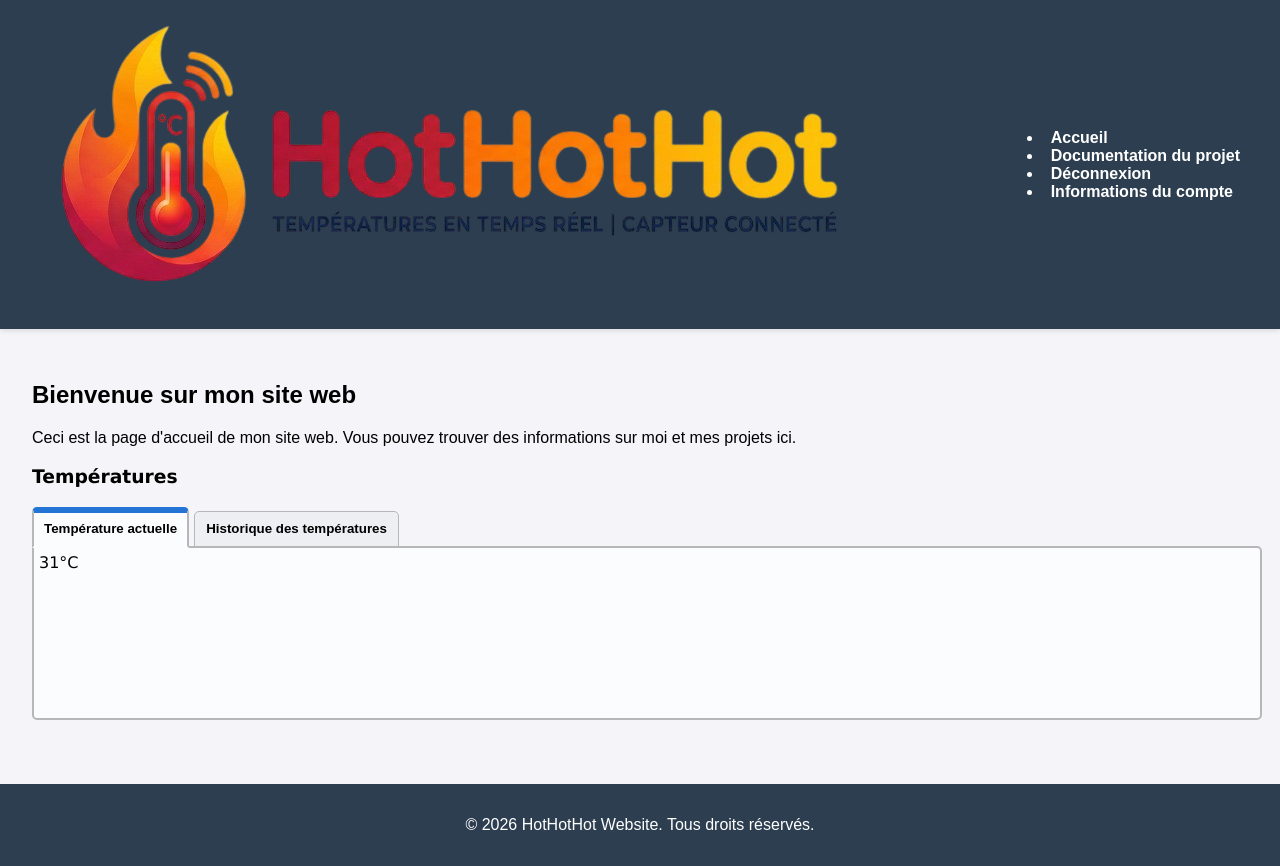
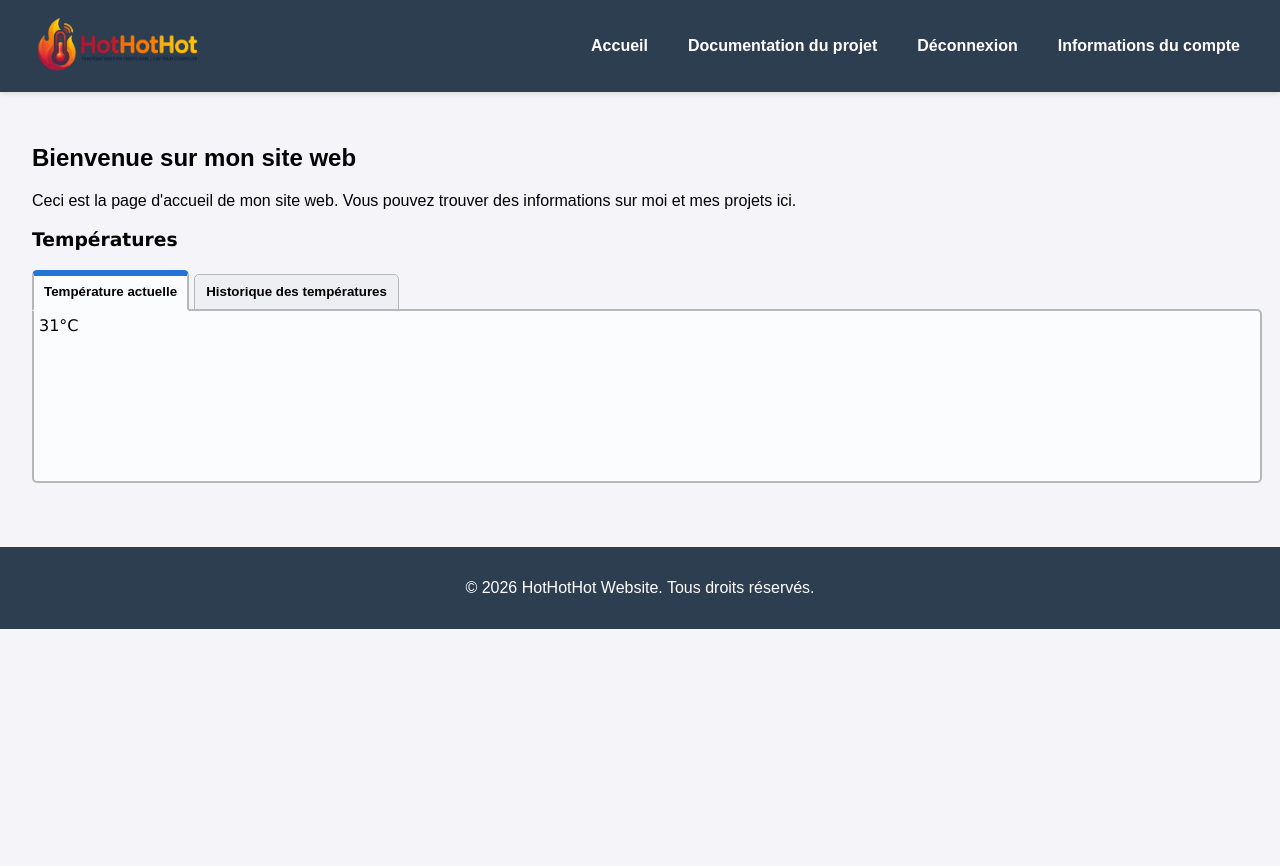
Before and after one commit to LoanALLARD/ProjetHotHotHot, a website: page public/index.html in a window 1280 px wide. After the commit the page ends 800 px from the top, so only its background shows below. Drawn offline with Linux system fonts and the light colour scheme.

Commit message:
fix: Resolve merge conflicts in style.css

```diff
--- a/public/css/style.css
+++ b/public/css/style.css
@@ -25,21 +25,12 @@ header h1 {
     font-size: 1.5rem;
 }
 
-<<<<<<< HEAD
-<<<<<<< HEAD
-=======
->>>>>>> 0354e06 (feat: Add logo image and update header to include logo container)
 header .logo-container img {
     max-height: 60px;
     width: auto;
     display: block;
 }
 
-<<<<<<< HEAD
-=======
->>>>>>> 6f9ffb8 (feat: Update navigation and tab structure, add favicon, and refine styles)
-=======
->>>>>>> 0354e06 (feat: Add logo image and update header to include logo container)
 header nav ul {
     list-style: none;
     /* Enlève les puces de base */
```
